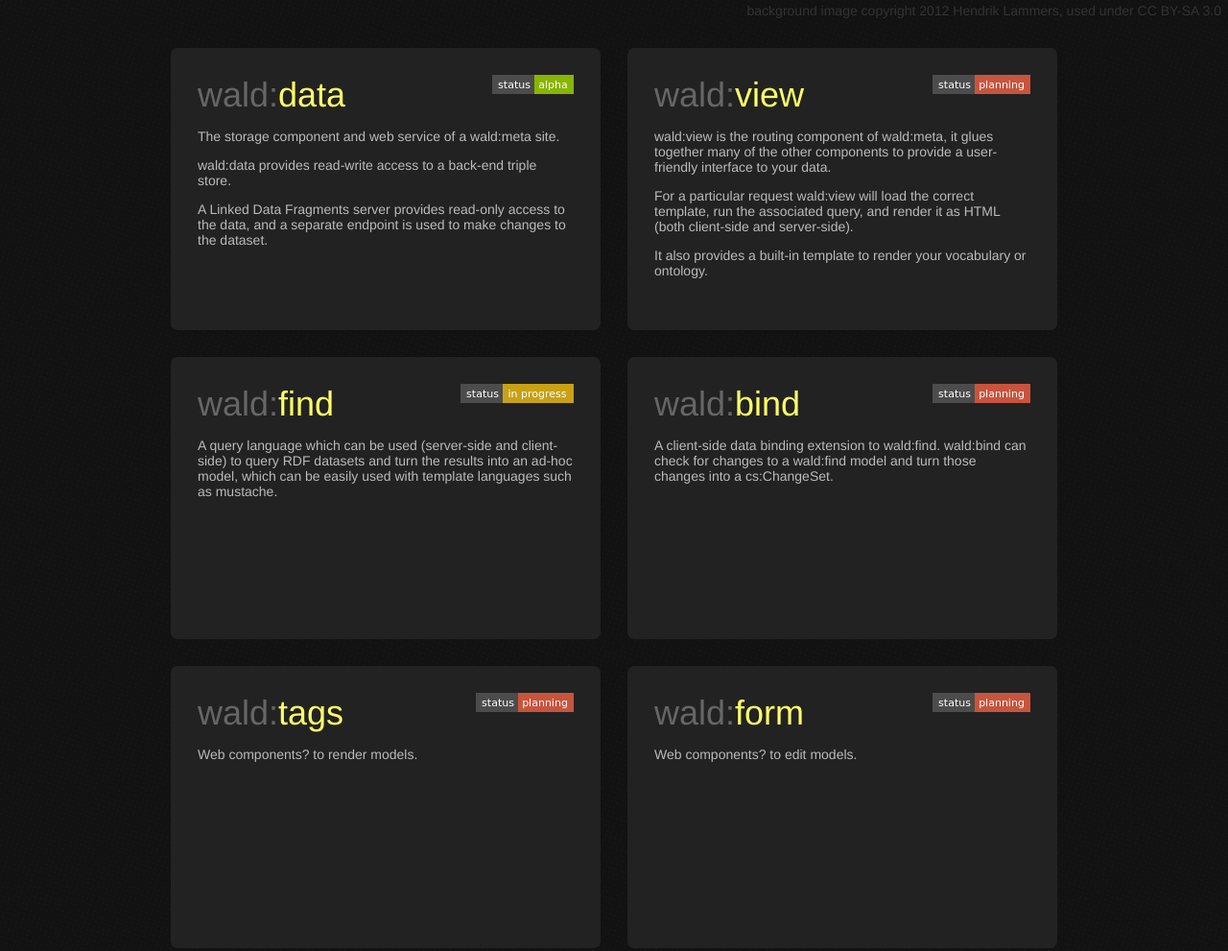
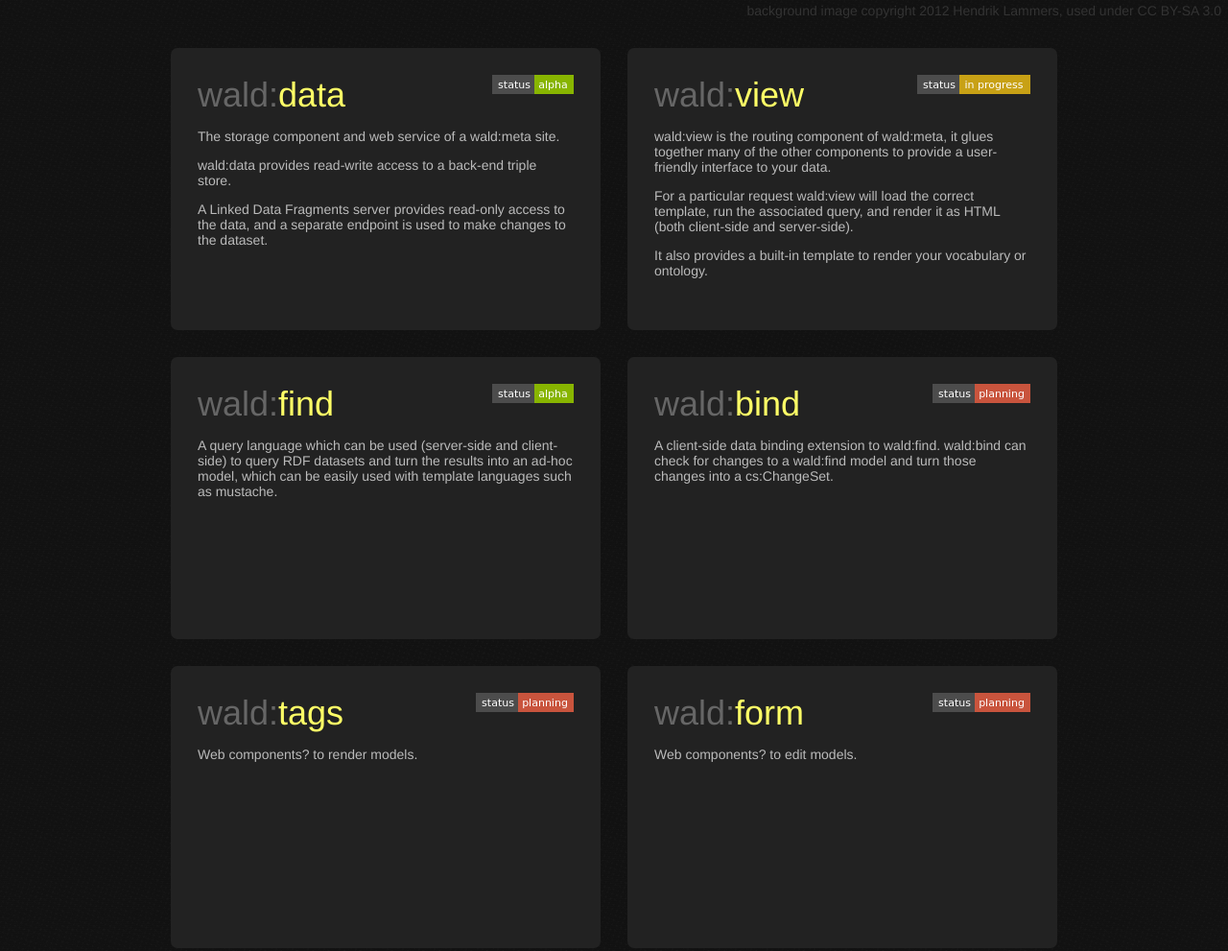
Before and after one commit to warpr/wald-site, a plain HTML site: page parts/index.html in a window 1280 px wide. Shown: the top 991 px of the page at 96% size. Drawn offline with Linux system fonts and the light colour scheme; a web font is replaced by a local one.

Commit message:
Move on to the next thing.

```diff
--- a/parts/index.html
+++ b/parts/index.html
@@ -38,7 +38,7 @@
           </section>
 
           <section class="card">
-              <img class="badge" src="badge/status-planning-red.svg" />
+              <img class="badge" src="badge/status-in_progress-yellow.svg" />
               <h1><span class="prefix">wald:</span>view</h1>
               <p>
                   wald:view is the routing component of wald:meta, it glues together many
@@ -54,7 +54,7 @@
           </section>
 
           <section class="card">
-              <img class="badge" src="badge/status-in_progress-yellow.svg" />
+              <img class="badge" src="badge/status-alpha-green.svg" />
               <h1>
                   <a href="https://github.com/warpr/wald-find">
                       <span class="prefix">wald:</span>find
```
